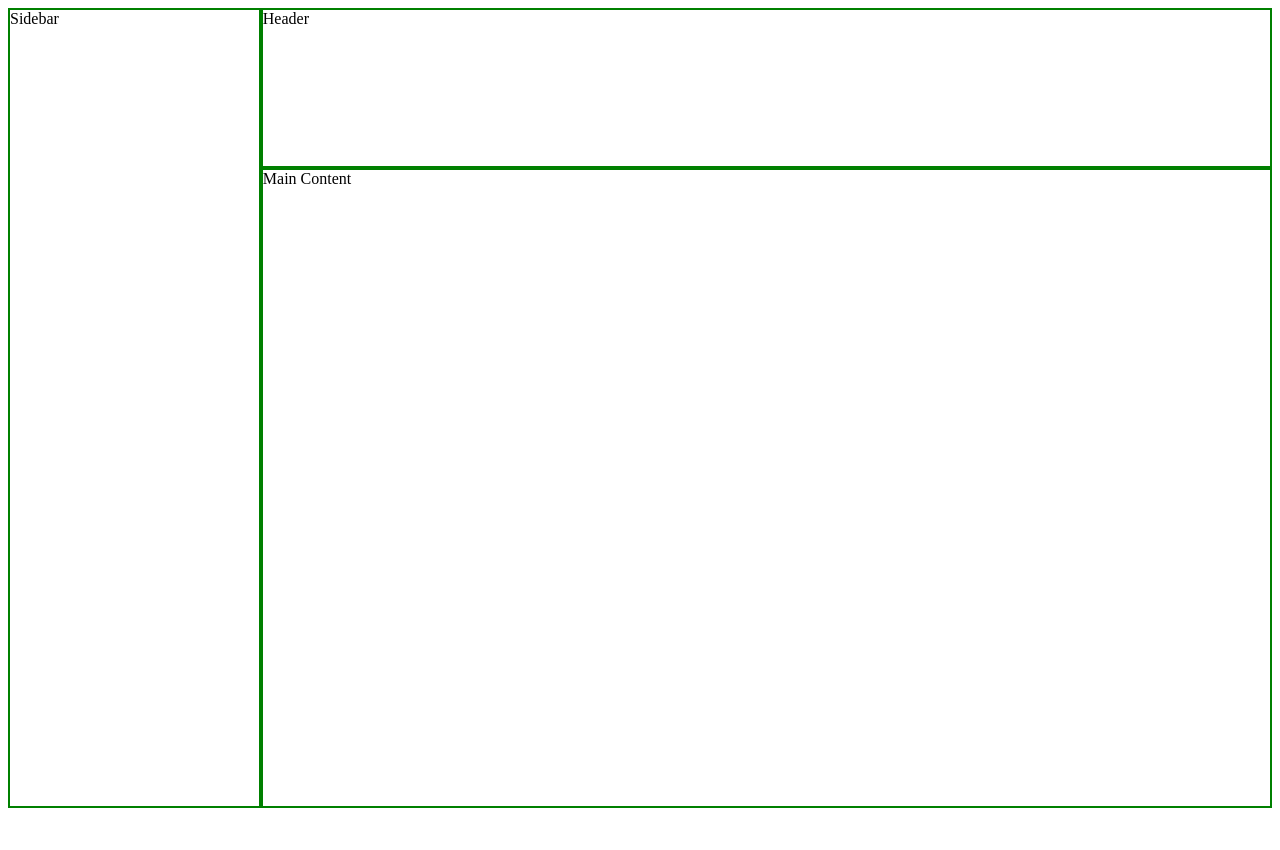
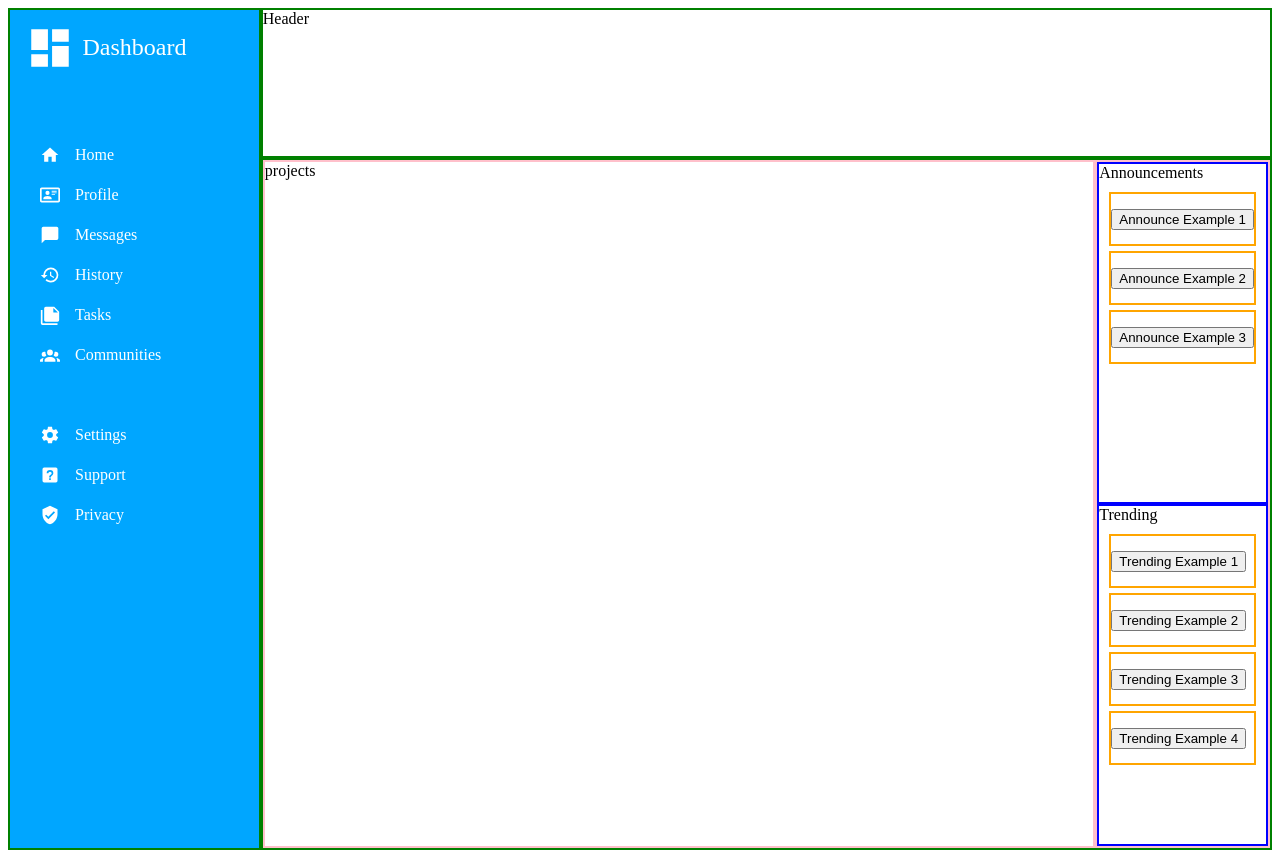
Before and after one commit to Prince-Dakkar/odin-admin_dashboard, a plain HTML site: page index.html in a window 1280 px wide. Before the commit the page ends 808 px from the top, so only its background shows below. Drawn offline with Linux system fonts and the light colour scheme.

Commit message:
Sidebar implemented

```diff
--- a/index.html
+++ b/index.html
@@ -14,11 +14,91 @@
         </div>
 
         <div class="main-grid" id="sidebar">
-            Sidebar
+            <div id="dashboard">
+                <img id="dashboard-img" src="./images/view-dashboard.svg">
+                <p id="dashboard-txt">Dashboard</p>
+            </div>
+            <div id="dash-actions" class="dash-grid">
+                <div class="dash-item flex-item">
+                    <img class="item-img" id="home-item-img" src="./images/home.svg">
+                    <a href="#" id="home-item-txt">Home</a>
+                </div>
+                <div class="dash-item flex-item">
+                    <img class="item-img" id="profile-item-img" src="./images/card-account-details-outline.svg">
+                    <a href="#" id="profile-item-txt">Profile</a>
+                </div>
+                <div class="dash-item flex-item">
+                    <img class="item-img" id="msg-item-img" src="./images/message.svg">
+                    <a href="#" id="msg-item-txt">Messages</a>
+                </div>
+                <div class="dash-item flex-item">
+                    <img class="item-img" id="hist-item-img" src="./images/history.svg">
+                    <a href="#" id="hist-item-txt">History</a>
+                </div>
+                <div class="dash-item flex-item">
+                    <img class="item-img" id="task-item-img" src="./images/note-multiple.svg">
+                    <a href="#" id="task-item-txt">Tasks</a>
+                </div>
+                <div class="dash-item flex-item">
+                    <img class="item-img" id="commun-item-img" src="./images/account-group.svg">
+                    <a href="#" href="#" id="commun-item-txt">Communities</a>
+                </div>
+
+            </div>
+
+            <div id="dash-help" class="dash-grid">
+                <div class="dash-item flex-item">
+                    <img class="item-img" id="settings-item-img" src="./images/cog.svg">
+                    <a href="#" id="settings-item-txt">Settings</a>
+                </div>
+                <div class="dash-item flex-item">
+                    <img class="item-img" id="support-item-img" src="./images/help-box.svg">
+                    <a href="#" id="support-item-txt">Support</a>
+                </div>
+                <div class="dash-item flex-item">
+                    <img class="item-img" id="priv-item-img" src="./images/shield-check.svg">
+                    <a id="priv-item-txt" href="#">Privacy</a>
+                </div>
+            </div>
         </div>
 
         <div class="main-grid" id="main-content">
-            Main Content
+
+            <div id="projects">
+                projects
+            </div>
+            <div class="flexy" id="announcements-trending">
+                    <div id="announcements">Announcements
+                        <div class="flexy card" id="announce-content">
+                            <div class="announcement">
+                                <button>Announce Example 1</button>
+                            </div>
+                            <div class="announcement">
+                                <button>Announce Example 2</button>
+                            </div>
+                            <div class="announcement">
+                                <button>Announce Example 3</button>
+                            </div>
+                        </div>
+                    </div>
+
+                    <div id="trending">Trending
+                        <div class="flexy card" id="trending-content">
+                            <div class="trend">
+                                <button>Trending Example 1</button>
+                            </div>
+                            <div class="trend">
+                                <button>Trending Example 2</button>
+                            </div>
+                            <div class="trend">
+                                <button>Trending Example 3</button>
+                            </div>
+                            <div class="trend">
+                                <button>Trending Example 4</button>
+                            </div>
+                        </div>
+                    </div>
+            </div>
         </div>
 
     </body>
--- a/style.css
+++ b/style.css
@@ -1,13 +1,18 @@
 html, body {
     height: 100%;
+
+    --left-dash-pad: 15px;
+    --dashboard-blue:  rgb(0, 166, 255);
 }
+
+
 
 
 
 /*********** Main Grid: Page layout of side, header and content ************************/
 body {
     display: grid;
-    grid-template-columns: minmax(200px, 1fr) 4fr;
+    grid-template-columns: minmax(250px, 1fr) 4fr;
     grid-template-rows: minmax(150px, 1fr) 4fr;
 }
 .main-grid {
@@ -20,3 +25,75 @@ body {
     grid-column: 2 / 3;
     grid-row: 1 / 2;
 }
+
+/*********** Content Grid: projects and announcemts/trending ***************************/
+#main-content {
+    display: grid;
+    grid-template-columns: 1fr auto;
+}
+
+#projects, #announcements-trending {
+    border: 2px solid pink;
+}
+#announcements-trending {
+    justify-content: space-between;
+}
+.flexy {
+    display: flex;
+    flex-direction: column;
+    flex-wrap: wrap;
+}
+#trending, #announcements {
+    border: 2px solid blue;
+}
+.card {
+    padding: 10px;
+    height: 300px;
+}
+.trend, .announcement {
+    height: 50px;
+    border: 2px solid orange;
+    margin-bottom: 5px;
+    align-content: center;
+}
+
+/*********** Sidebar ***************************/
+a {
+    text-decoration: none; /* For all of the clickable image items */
+    color: white;
+}
+#sidebar {
+    background-color: var(--dashboard-blue);
+    color: white;
+}
+#dashboard {
+    /* border: 2px solid grey; */
+    display: flex;
+    align-items: center;
+    padding-left: var(--left-dash-pad);
+}
+#dashboard-txt {
+    font-size: x-large;
+    margin-left: calc(var(--left-dash-pad) / 2);
+}
+#dashboard-img {
+    height: 50px;
+    filter: invert(100%) sepia(4%) saturate(19%) hue-rotate(231deg) brightness(107%) contrast(102%);
+}
+.dash-grid {
+    display: grid;
+    grid-template-columns: minmax(250px, 1fr);
+    /* border: 2px solid black; */
+    margin-top: calc(4 * var(--left-dash-pad));
+    padding-left: calc(2 * var(--left-dash-pad));
+    gap: 20px;
+}
+.item-img {
+    height: 20px;
+    filter: invert(100%) sepia(4%) saturate(19%) hue-rotate(231deg) brightness(107%) contrast(102%);
+}
+.flex-item {
+    display: flex;
+    align-items: center;
+    gap: calc(var(--left-dash-pad) );
+}
```
